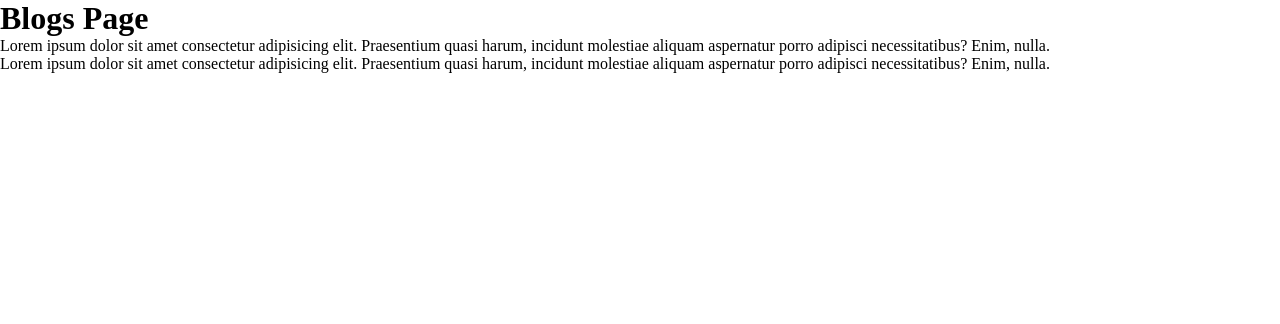
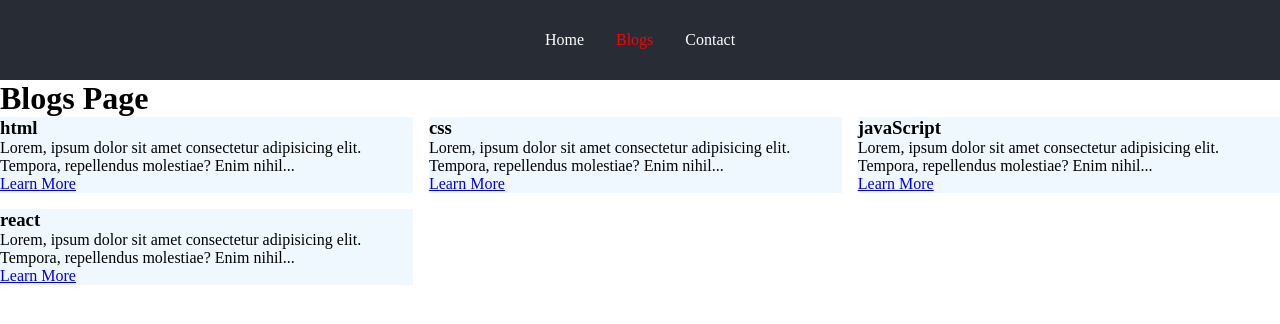
Before and after one commit to Muhammad-Riyead-Rahman/react-with-anis, a React (Create React App) app: page /blogs in a window 1280 px wide. Shown: the top 324 px of the page. Built offline with nearby package versions, Linux system fonts and the light colour scheme.

Commit message:
complete

```diff
--- /dev/null
+++ b/src/App.css
@@ -0,0 +1,46 @@
+nav {
+  height: 10vh;
+  background-color: #282c34;
+  display: flex;
+  justify-content: center;
+  align-items: center;
+}
+
+nav .active {
+  color: red;
+}
+
+.nav-link {
+  color: white;
+  margin: 1rem;
+  text-decoration: none;
+}
+
+.nav-link:hover {
+  color: orange;
+}
+
+button {
+  margin-top: 2rem;
+}
+
+section {
+  display: grid;
+  grid-gap: 1rem;
+}
+
+article {
+  background-color: aliceblue;
+}
+
+@media screen and (min-width: 600px) {
+  section {
+    grid-template-columns: auto auto;
+  }
+}
+
+@media screen and (min-width: 992px) {
+  section {
+    grid-template-columns: auto auto auto;
+  }
+}
--- a/src/App.js
+++ b/src/App.js
@@ -1,16 +1,21 @@
 import { BrowserRouter, Route, Routes } from "react-router-dom";
+import './App.css'
 import Home from './pages/Home';
 import Blogs from './pages/Blogs';
+import Blog from './pages/Blog';
 import Contact from './pages/Contact';
 import Error from './pages/Error';
+import Navbar from './pages/Navbar';
 
 
 function App() {
   return (
     <BrowserRouter>
+      <Navbar />
       <Routes>
-        <Route path="/home" element={<Home />} />
+        <Route path="/" element={<Home />} />
         <Route path="/blogs" element={<Blogs />} />
+        <Route path="/blogs/:title" element={<Blog />} />
         <Route path="/contact" element={<Contact />} />
         <Route path="*" element={<Error />} />
       </Routes>
--- /dev/null
+++ b/src/data.js
@@ -0,0 +1,22 @@
+export const blogsData = [
+  {
+    id: 1,
+    title: "html",
+    body: "Lorem, ipsum dolor sit amet consectetur adipisicing elit. Tempora, repellendus molestiae? Enim nihil labore nemo dolor maxime praesentium mollitia corrupti distinctio ullam quam in, dicta fuga excepturi aspernatur, aperiam possimus soluta tenetur odit natus tempora totam. Quasi ut ratione fuga quis. Rerum quos laboriosam dolor impedit! Facere dolorum totam voluptas! Quaerat, dolores quidem corporis labore illo, perspiciatis molestiae ipsam culpa dolor assumenda enim provident est vel aut sint placeat ad velit, eligendi nobis harum temporibus quod. Neque provident iusto odit, voluptatibus incidunt ad ut sapiente laborum quas, error molestias assumenda cum enim sed dolorum officiis sint, cupiditate in hic a."
+  },
+  {
+    id: 2,
+    title: "css",
+    body: "Lorem, ipsum dolor sit amet consectetur adipisicing elit. Tempora, repellendus molestiae? Enim nihil labore nemo dolor maxime praesentium mollitia corrupti distinctio ullam quam in, dicta fuga excepturi aspernatur, aperiam possimus soluta tenetur odit natus tempora totam. Quasi ut ratione fuga quis. Rerum quos laboriosam dolor impedit! Facere dolorum totam voluptas! Quaerat, dolores quidem corporis labore illo, perspiciatis molestiae ipsam culpa dolor assumenda enim provident est vel aut sint placeat ad velit, eligendi nobis harum temporibus quod. Neque provident iusto odit, voluptatibus incidunt ad ut sapiente laborum quas, error molestias assumenda cum enim sed dolorum officiis sint, cupiditate in hic a."
+  },
+  {
+    id: 3,
+    title: "javaScript",
+    body: "Lorem, ipsum dolor sit amet consectetur adipisicing elit. Tempora, repellendus molestiae? Enim nihil labore nemo dolor maxime praesentium mollitia corrupti distinctio ullam quam in, dicta fuga excepturi aspernatur, aperiam possimus soluta tenetur odit natus tempora totam. Quasi ut ratione fuga quis. Rerum quos laboriosam dolor impedit! Facere dolorum totam voluptas! Quaerat, dolores quidem corporis labore illo, perspiciatis molestiae ipsam culpa dolor assumenda enim provident est vel aut sint placeat ad velit, eligendi nobis harum temporibus quod. Neque provident iusto odit, voluptatibus incidunt ad ut sapiente laborum quas, error molestias assumenda cum enim sed dolorum officiis sint, cupiditate in hic a."
+  },
+  {
+    id: 4,
+    title: "react",
+    body: "Lorem, ipsum dolor sit amet consectetur adipisicing elit. Tempora, repellendus molestiae? Enim nihil labore nemo dolor maxime praesentium mollitia corrupti distinctio ullam quam in, dicta fuga excepturi aspernatur, aperiam possimus soluta tenetur odit natus tempora totam. Quasi ut ratione fuga quis. Rerum quos laboriosam dolor impedit! Facere dolorum totam voluptas! Quaerat, dolores quidem corporis labore illo, perspiciatis molestiae ipsam culpa dolor assumenda enim provident est vel aut sint placeat ad velit, eligendi nobis harum temporibus quod. Neque provident iusto odit, voluptatibus incidunt ad ut sapiente laborum quas, error molestias assumenda cum enim sed dolorum officiis sint, cupiditate in hic a."
+  }
+]
--- /dev/null
+++ b/src/pages/Blog.js
@@ -0,0 +1,24 @@
+import React, {useState, useEffect} from 'react'
+import { useParams } from 'react-router-dom'
+import { blogsData } from '../data';
+
+const Blog = () => {
+  const { title } = useParams();
+  const [bodyData, setBodyData] = useState("");
+
+  useEffect(() => {
+    const blogData = blogsData.filter((blog) => blog.title === title);
+    setBodyData(blogData[0].body)
+  }, [])
+
+
+  return (
+    <div>
+      <h1>{title}</h1>
+      <p>{bodyData.slice(0, 500)}</p>
+      <p>{bodyData.slice(501, 5000)}</p>
+    </div>
+  )
+}
+
+export default Blog
--- a/src/pages/Blogs.js
+++ b/src/pages/Blogs.js
@@ -1,11 +1,34 @@
-import React from 'react'
+import React, { useState } from 'react';
+import { Link } from "react-router-dom";
+import { blogsData } from "../data";
 
 const Blogs = () => {
+  const [blogs, setBlogs] = useState(blogsData);
+  console.log(blogs);
+
+
+  const truncateString = (str, num) => {
+    if (str.length > num) {
+      return str.slice(0, num) + "..."
+    } else {
+      return str;
+    }
+  }
   return (
     <div>
       <h1>Blogs Page</h1>
-      <p>Lorem ipsum dolor sit amet consectetur adipisicing elit. Praesentium quasi harum, incidunt molestiae aliquam aspernatur porro adipisci necessitatibus? Enim, nulla.</p>
-      <p>Lorem ipsum dolor sit amet consectetur adipisicing elit. Praesentium quasi harum, incidunt molestiae aliquam aspernatur porro adipisci necessitatibus? Enim, nulla.</p>
+      <section>
+        {blogs.map((blog) => {
+          const { id, title, body } = blog;
+          return (
+            <article key={id}>
+              <h3>{title}</h3>
+              <p>{truncateString(body, 100)}</p>
+              <Link to={title}>Learn More</Link>
+            </article>
+          )
+        })}
+      </section>
     </div>
   )
 }
--- a/src/pages/Contact.js
+++ b/src/pages/Contact.js
@@ -1,13 +1,18 @@
-import React from 'react'
+import React from 'react';
+import { useNavigate } from "react-router-dom";
+
 
 const Contact = () => {
+  const navigate = useNavigate();
+
   return (
       <div>
         <h1>Contact Page</h1>
         <p>Lorem ipsum dolor sit amet consectetur adipisicing elit. Praesentium quasi harum, incidunt molestiae aliquam aspernatur porro adipisci necessitatibus? Enim, nulla.</p>
-        <p>Lorem ipsum dolor sit amet consectetur adipisicing elit. Praesentium quasi harum, incidunt molestiae aliquam aspernatur porro adipisci necessitatibus? Enim, nulla.</p>
+      <p>Lorem ipsum dolor sit amet consectetur adipisicing elit. Praesentium quasi harum, incidunt molestiae aliquam aspernatur porro adipisci necessitatibus? Enim, nulla.</p>
+
+      <button onClick={() => {navigate("/")}}>Go to home page</button>
     </div>
-
   )
 }
 
--- /dev/null
+++ b/src/pages/Navbar.js
@@ -0,0 +1,14 @@
+import React from 'react'
+import { NavLink } from 'react-router-dom'
+
+const Navbar = () => {
+  return (
+    <nav>
+      <NavLink to="/" className='nav-link'>Home</NavLink>
+      <NavLink to="/blogs" className='nav-link'>Blogs</NavLink>
+      <NavLink to="/contact" className='nav-link'>Contact</NavLink>
+    </nav>
+  )
+}
+
+export default Navbar
```
